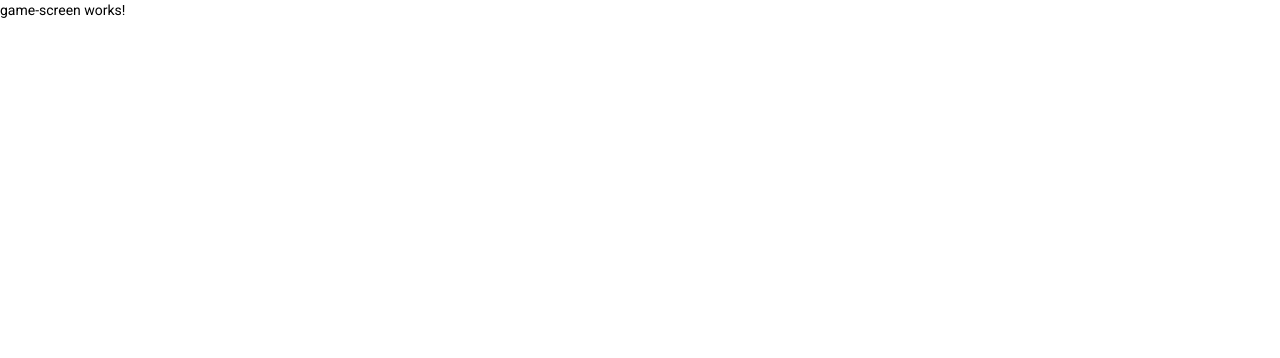
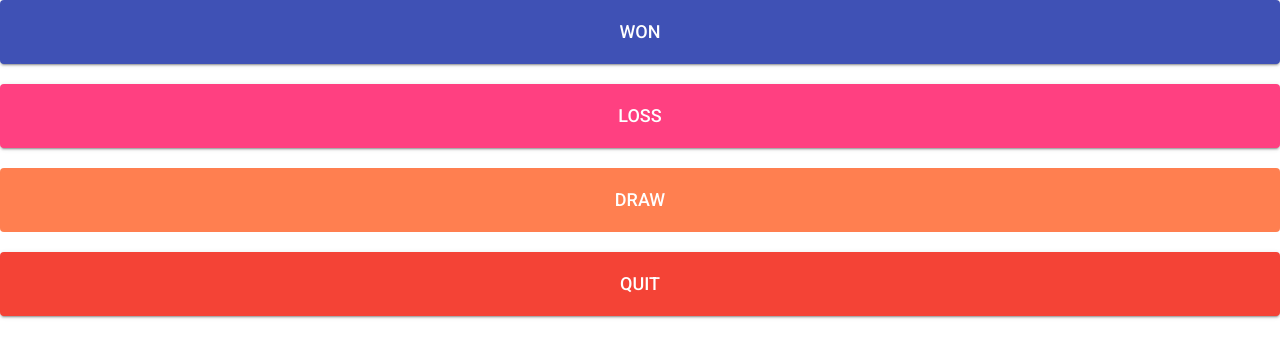
Before and after one commit to 2021-spring-afe-mowe/tca-checkers, an Angular app: page /game in a window 1280 px wide. Shown: the top 358 px of the page. Built offline with nearby package versions, Linux system fonts and the light colour scheme.

Commit message:
styling game-screen

```diff
--- a/src/app/game-screen/game-screen.component.css
+++ b/src/app/game-screen/game-screen.component.css
@@ -0,0 +1,17 @@
+
+
+.button {
+  display: block;
+  width: 100%;
+  border: none;
+  padding: 14px 28px;
+  font-size: 18px;
+  cursor: pointer;
+  text-align: center;
+  margin-bottom: 20px;
+}
+
+.draw {
+    background-color: coral;
+    color: white;
+}
--- a/src/app/game-screen/game-screen.component.html
+++ b/src/app/game-screen/game-screen.component.html
@@ -1 +1,31 @@
-<p>game-screen works!</p>
+<div
+    class="gameButtons"
+>
+    <button
+        mat-raised-button color="primary"
+        class="button"
+    >
+        WON
+    </button>
+
+    <button
+        mat-raised-button color="accent"
+        class="button"
+    >
+        LOSS
+    </button>
+
+    <button
+        mat-button
+        class="button draw"
+    >
+        DRAW
+    </button>
+
+    <button
+        mat-raised-button color="warn"
+        class="button"
+    >
+        QUIT
+    </button>
+</div>
--- a/src/app/welcome-screen/welcome-screen.component.css
+++ b/src/app/welcome-screen/welcome-screen.component.css
@@ -41,5 +41,5 @@ mat-list-option {
 .goToStats {
     color: white;
     font-family: 'Exo', sans-serif;
-    margin-bottom: 20px;
+    margin-bottom: 25%;
 }
--- a/src/app/welcome-screen/welcome-screen.component.html
+++ b/src/app/welcome-screen/welcome-screen.component.html
@@ -28,7 +28,11 @@
 
     <br><br>
 
-    <button mat-raised-button color="warn" class="goToStats" routerLink="/stats">
+    <button
+      mat-raised-button color="warn"
+      class="goToStats"
+      routerLink="/stats"
+    >
       Game Stats
     </button>
 
```
